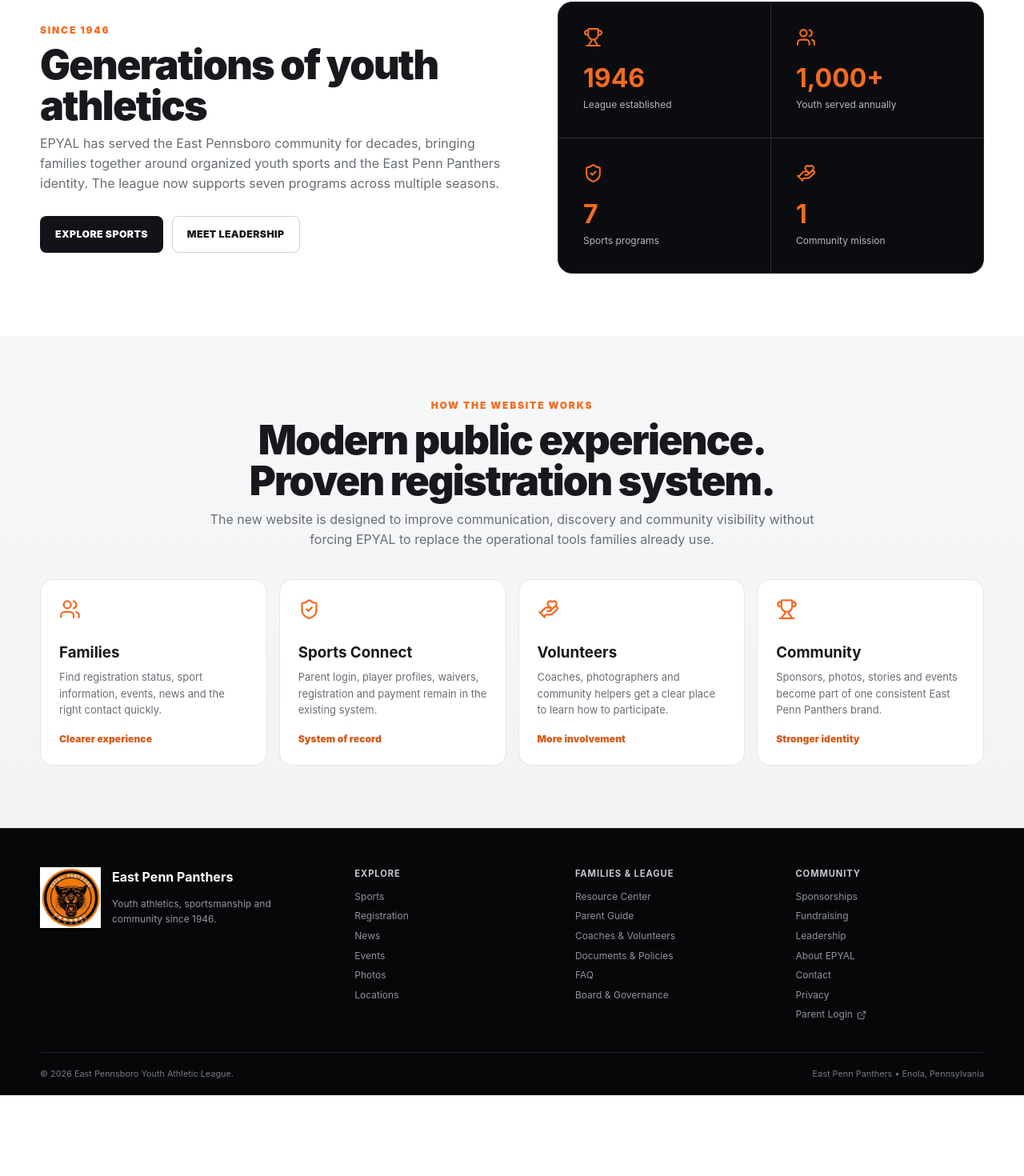
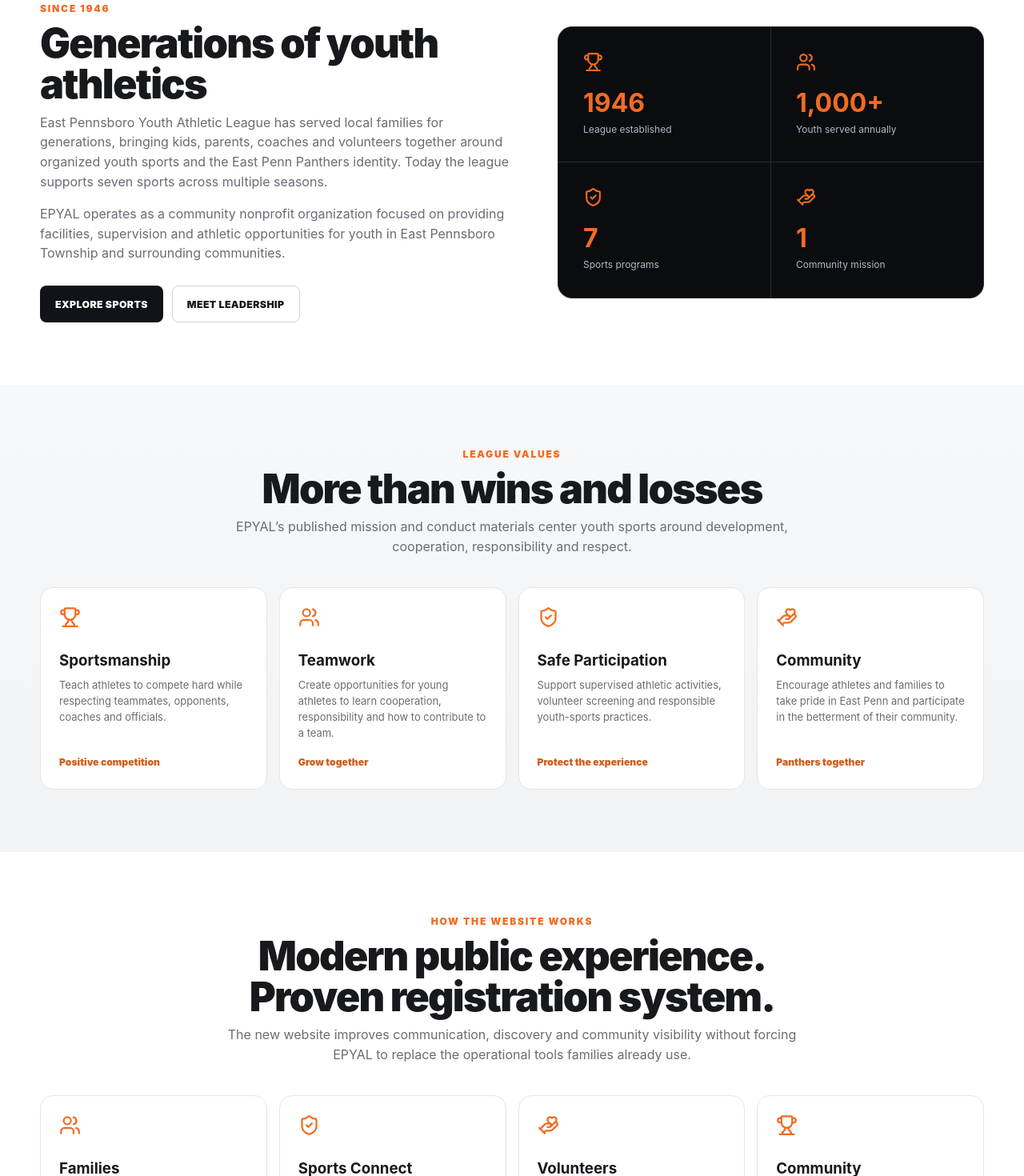
Before and after one commit to jeffstinson/eypal, a Next.js app: page /about in a window 1280 px wide. Shown: the part 566-2036 px from the top of the page at 80% size. Before the commit the page ends 1935 px from the top, so only its background shows below. Built offline with nearby package versions, Linux system fonts and the light colour scheme; no server answers; the database is empty.

Commit message:
Phase 3: expand EPYAL history, mission and league values

```diff
--- a/app/about/page.tsx
+++ b/app/about/page.tsx
@@ -5,8 +5,8 @@ import { PageHero } from "@/components/PageHero";
 import { SectionHeading } from "@/components/SectionHeading";
 
 export const metadata: Metadata = {
-  title: "About EPYAL",
-  description: "About East Pennsboro Youth Athletic League and the East Penn Panthers."
+  title: "About East Pennsboro Youth Athletic League",
+  description: "Learn about EPYAL, the East Penn Panthers and the league’s mission to provide youth athletic opportunities for East Pennsboro and surrounding communities."
 };
 
 export default function AboutPage() {
@@ -23,7 +23,8 @@ export default function AboutPage() {
           <div>
             <div className="eyebrow">Since 1946</div>
             <h2 className="feature-title">Generations of youth athletics</h2>
-            <p className="feature-copy">EPYAL has served the East Pennsboro community for decades, bringing families together around organized youth sports and the East Penn Panthers identity. The league now supports seven programs across multiple seasons.</p>
+            <p className="feature-copy">East Pennsboro Youth Athletic League has served local families for generations, bringing kids, parents, coaches and volunteers together around organized youth sports and the East Penn Panthers identity. Today the league supports seven sports across multiple seasons.</p>
+            <p className="feature-copy" style={{ marginTop: 15 }}>EPYAL operates as a community nonprofit organization focused on providing facilities, supervision and athletic opportunities for youth in East Pennsboro Township and surrounding communities.</p>
             <div className="button-row">
               <Link className="button button-dark" href="/sports">Explore Sports</Link>
               <Link className="button button-outline" href="/leadership">Meet Leadership</Link>
@@ -41,15 +42,34 @@ export default function AboutPage() {
       <section className="section section-soft">
         <div className="container">
           <SectionHeading
+            eyebrow="League Values"
+            title="More than wins and losses"
+            description="EPYAL’s published mission and conduct materials center youth sports around development, cooperation, responsibility and respect."
+          />
+          <div className="feature-card-grid">
+            <article className="feature-card"><Trophy size={27} /><h3>Sportsmanship</h3><p>Teach athletes to compete hard while respecting teammates, opponents, coaches and officials.</p><span>Positive competition</span></article>
+            <article className="feature-card"><Users size={27} /><h3>Teamwork</h3><p>Create opportunities for young athletes to learn cooperation, responsibility and how to contribute to a team.</p><span>Grow together</span></article>
+            <article className="feature-card"><ShieldCheck size={27} /><h3>Safe Participation</h3><p>Support supervised athletic activities, volunteer screening and responsible youth-sports practices.</p><span>Protect the experience</span></article>
+            <article className="feature-card"><HandHeart size={27} /><h3>Community</h3><p>Encourage athletes and families to take pride in East Penn and participate in the betterment of their community.</p><span>Panthers together</span></article>
+          </div>
+        </div>
+      </section>
+
+      <section className="section">
+        <div className="container">
+          <SectionHeading
             eyebrow="How the Website Works"
             title="Modern public experience. Proven registration system."
-            description="The new website is designed to improve communication, discovery and community visibility without forcing EPYAL to replace the operational tools families already use."
+            description="The new website improves communication, discovery and community visibility without forcing EPYAL to replace the operational tools families already use."
           />
           <div className="feature-card-grid">
-            <article className="feature-card"><Users size={27} /><h3>Families</h3><p>Find registration status, sport information, events, news and the right contact quickly.</p><span>Clearer experience</span></article>
+            <article className="feature-card"><Users size={27} /><h3>Families</h3><p>Find registration status, sport information, events, resources and the right contact quickly.</p><span>Clearer experience</span></article>
             <article className="feature-card"><ShieldCheck size={27} /><h3>Sports Connect</h3><p>Parent login, player profiles, waivers, registration and payment remain in the existing system.</p><span>System of record</span></article>
             <article className="feature-card"><HandHeart size={27} /><h3>Volunteers</h3><p>Coaches, photographers and community helpers get a clear place to learn how to participate.</p><span>More involvement</span></article>
             <article className="feature-card"><Trophy size={27} /><h3>Community</h3><p>Sponsors, photos, stories and events become part of one consistent East Penn Panthers brand.</p><span>Stronger identity</span></article>
+          </div>
+          <div className="center-actions">
+            <Link className="button button-dark" href="/board">Board & Governance</Link>
           </div>
         </div>
       </section>
```
